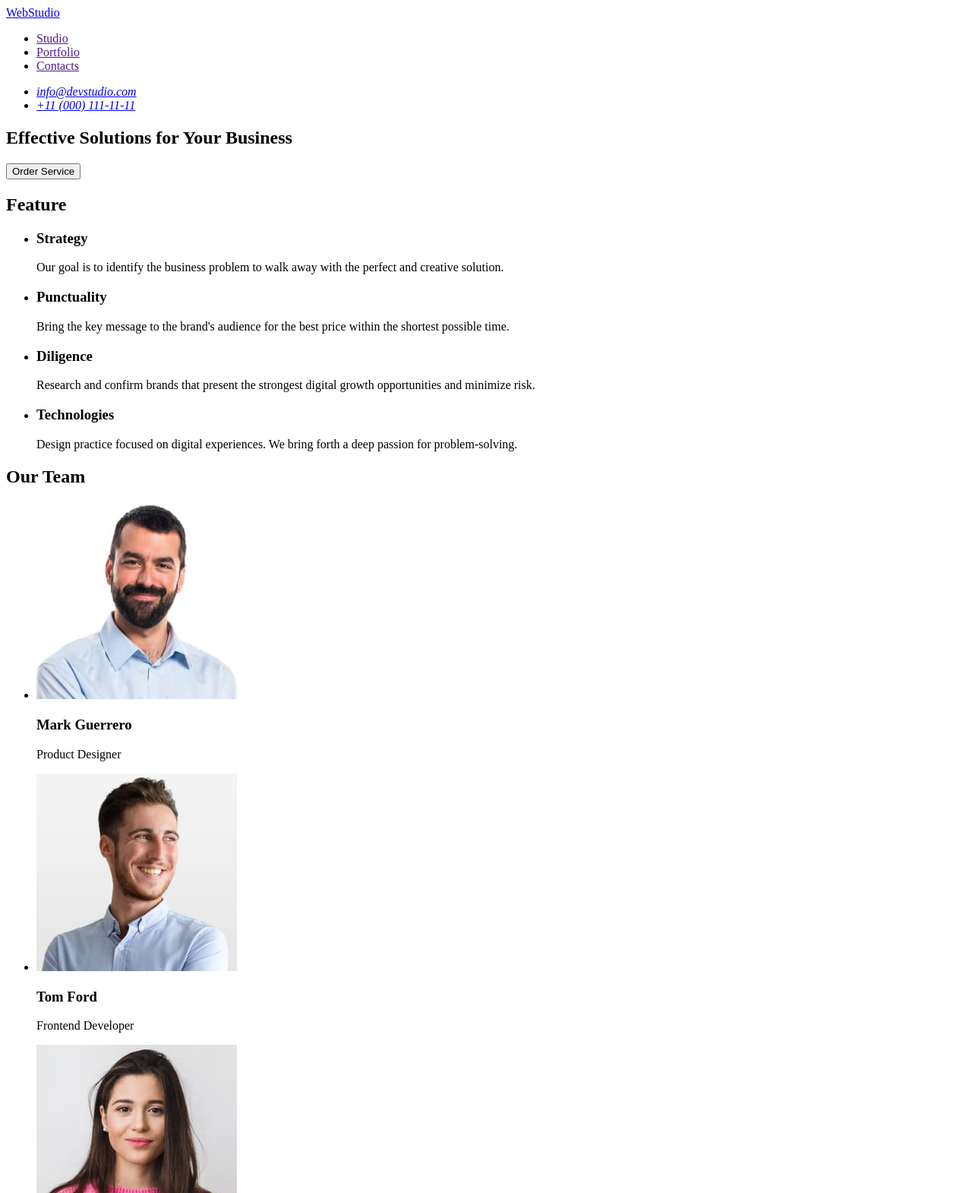
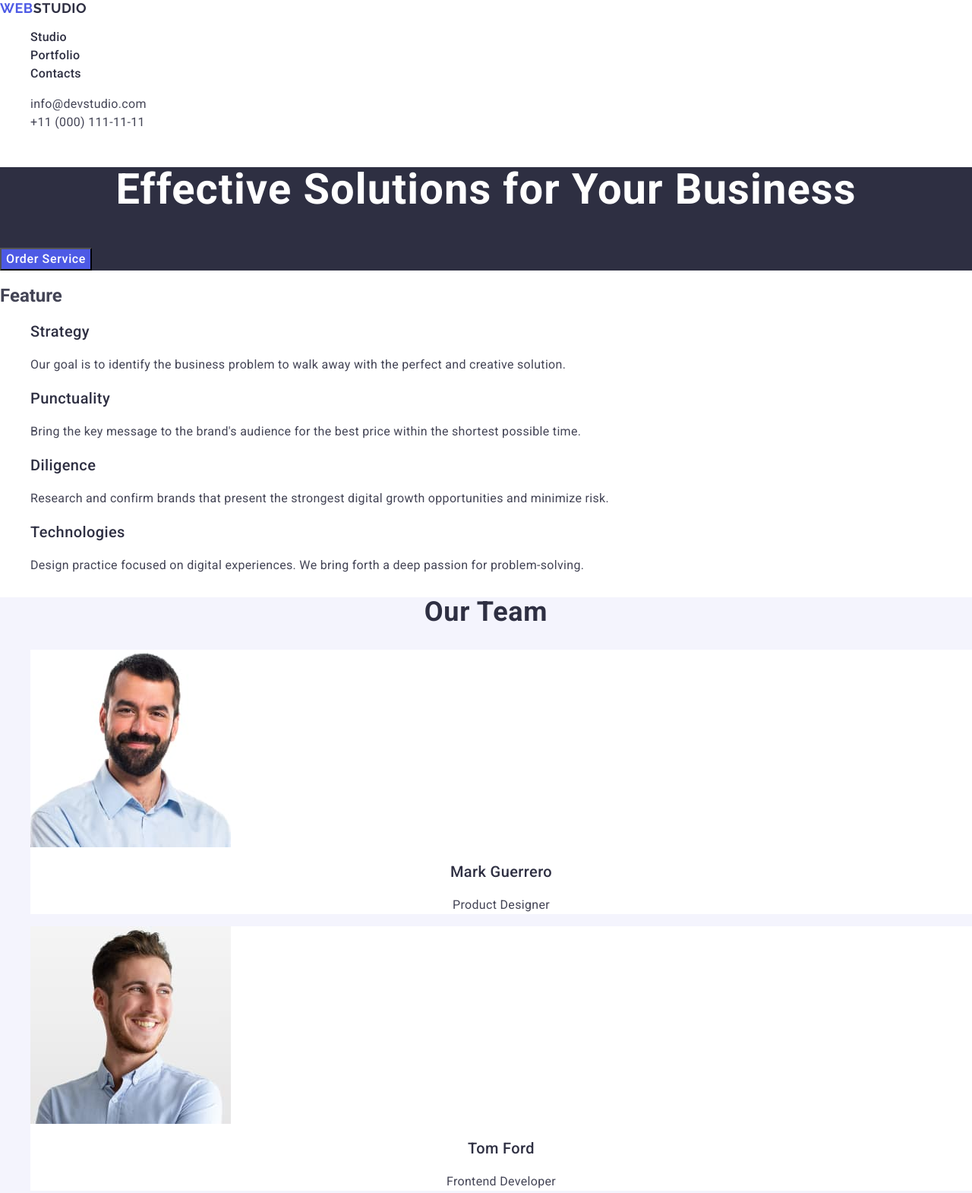
Before and after one commit to KsuxaMilahka/goit-markup-hw-02, a plain HTML site: page index.html in a window 1280 px wide. Shown: the top 1570 px of the page at 76% size. Drawn offline with nearby package versions, Linux system fonts and the light colour scheme.

Commit message:
Add files via upload

```diff
--- /dev/null
+++ b/css/styles.css
@@ -0,0 +1,212 @@
+ul,
+ol {
+    list-style-type: none;
+}
+
+a {
+    text-decoration: none;
+    color: inherit;
+}
+
+button {
+    cursor: pointer;
+    font-family: inherit;
+}
+
+img {
+    display: block;
+}
+
+body {
+    font-family: 'Roboto', sans-serif;
+    color: #434455;
+    background-color: #ffffff;
+}
+
+/* Header*/
+.logo {
+    font-family: "Raleway", sans-serif;
+    font-weight: 700;
+    font-size: 18px;
+    line-height: 1.17;
+    letter-spacing: 0.03em;
+    text-transform: uppercase;
+    color: #2e2f42;
+}
+
+.accent-color {
+    color: #4d5ae5;
+}
+
+.menu-item {
+    font-weight: 500;
+    font-size: 16px;
+    line-height: 1.5;
+    letter-spacing: 0.02em;
+    color: #2e2f42;
+}
+
+.menu-link:hover,
+.menu-link:focus {
+    color: #404bbf;
+}
+
+.menu-link:active {
+    color: #404bbf;
+}
+
+.contact-list {
+    font-weight: 400;
+    font-size: 16px;
+    line-height: 1.5;
+    letter-spacing: 0.02em;
+    color: #434455;
+    font-style: normal;
+}
+
+.contacts-list-link:hover,
+.contacts-list-link:focus {
+    font-weight: 400;
+    font-size: 16px;
+    line-height: 1.5;
+    letter-spacing: 0.02em;
+    color: #404bbf;
+}
+
+/*Section 1 hero*/
+.hero {
+    background-color: #2e2f42;
+}
+
+.main-title {
+    font-size: 56px;
+    line-height: 1.07;
+    letter-spacing: 0.02em;
+    text-align: center;
+    color: #ffffff;
+}
+
+.order-service-btn {
+    font-weight: 500;
+    font-size: 16px;
+    line-height: 1.5;
+    letter-spacing: 0.04em;
+    color: #ffffff;
+    background-color: #4d5ae5;
+}
+
+.order-service-btn:hover,
+.order-service-btn:focus {
+    background-color: #404bbf;
+    font-weight: 600;
+    font-size: 16px;
+    letter-spacing: 0.04em;
+    color: #ffffff;
+}
+
+/*Section 2 feature*/
+
+.feature-list-item-title {
+    font-weight: 500;
+    font-size: 20px;
+    line-height: 1.2;
+    letter-spacing: 0.02em;
+    color: #2e2f42;
+}
+
+.feature-list-item-text {
+    font-size: 16px;
+    line-height: 1.5;
+    letter-spacing: 0.02em;
+}
+
+/*Section 3 Team*/
+
+.team {
+    background-color: #f4f4fd;
+}
+
+.section-title {
+    font-size: 36px;
+    line-height: 1.11;
+    letter-spacing: 0.02em;
+    text-transform: capitalize;
+    text-align: center;
+    color: #2e2f42;
+}
+
+.team-list-item {
+    background-color: #ffffff;
+}
+
+.team-list-fullname {
+    font-weight: 500;
+    font-size: 20px;
+    line-height: 1.2;
+    letter-spacing: 0.02em;
+    text-align: center;
+    color: #2e2f42;
+}
+
+.team-list-text {
+    font-size: 16px;
+    line-height: 1.5;
+    letter-spacing: 0.02em;
+    text-align: center;
+}
+
+/*Section 4 portfolio*/
+
+.section-title {
+    font-size: 36px;
+    line-height: 1.11;
+    letter-spacing: 0.02em;
+    text-transform: capitalize;
+    text-align: center;
+    color: #2e2f42;
+}
+
+.portfolio-list-item {
+    background-color: #ffffff;
+}
+
+
+.portfolio-list-title {
+    font-weight: 500;
+    font-size: 20px;
+    line-height: 1.2;
+    letter-spacing: 0.02em;
+    color: #2e2f42;
+}
+
+.portfolio-list-text {
+    font-size: 16px;
+    line-height: 1.5;
+    letter-spacing: 0.02em;
+}
+
+/*Footer*/
+.page-footer {
+    background-color: #2e2f42;
+}
+
+.footer-logo {
+    font-family: "Raleway", sans-serif;
+    font-weight: 700;
+    font-size: 18px;
+    line-height: 1.17;
+    letter-spacing: 0.03em;
+    text-transform: uppercase;
+    color: #f4f4fd;
+}
+
+.accent-color-footer {
+    color: #4d5ae5;
+}
+
+.footer-text {
+    font-size: 16px;
+    line-height: 1.5;
+    letter-spacing: 0.02em;
+    color: #f4f4fd;
+}
--- a/index.html
+++ b/index.html
@@ -5,27 +5,47 @@
     <meta charset="UTF-8">
     <meta name="viewport" content="width=device-width, initial-scale=1.0">
     <title>WebStudio</title>
+
+    <!--Modern Normalize links-->
+    <link rel="stylesheet"
+        href="https://cdnjs.cloudflare.com/ajax/libs/modern-normalize/2.0.0/modern-normalize.min.css">
+
+    <!--Google Fonts links-->
+    <link rel="preconnect" href="https://fonts.googleapis.com">
+    <link rel="preconnect" href="https://fonts.gstatic.com" crossorigin>
+    <link href="https://fonts.googleapis.com/css2?family=Raleway:wght@700&family=Roboto:wght@400;500;700&display=swap"
+        rel="stylesheet">
+
+    <!--Own styles link-->
+    <link rel="stylesheet" href="./css/styles.css">
 </head>
 
 <body>
 
     <header>
 
-        <nav>
-            <a href="./index.html">WebStudio</a>
-            <ul>
-                <li><a href="">Studio</a></li>
-                <li><a href="">Portfolio</a></li>
-                <li><a href="">Contacts</a></li>
+        <nav class="page-navigation">
+            <a class="logo" href="./index.html">
+                <span class="accent-color">Web</span>Studio</a>
+            <ul class="menu">
+                <li class="menu-item">
+                    <a class="menu-link" href="">Studio</a>
+                </li>
+                <li class="menu-item">
+                    <a class="menu-link" href="#portfolio">Portfolio</a>
+                </li>
+                <li class="menu-item">
+                    <a class="menu-link" href="">Contacts</a>
+                </li>
             </ul>
         </nav>
-        <address>
-            <ul>
-                <li>
-                    <a href="mailto:info@devstudio.com">info@devstudio.com</a>
+        <address class="contact-block">
+            <ul class="contact-list">
+                <li class="contacts-list-item">
+                    <a class="contacts-list-link" href="mailto:info@devstudio.com">info@devstudio.com</a>
                 </li>
-                <li>
-                    <a href="tel:+110001111111">+11 (000) 111-11-11</a>
+                <li class="contacts-list-item">
+                    <a class="contacts-list-link" href="tel:+110001111111">+11 (000) 111-11-11</a>
                 </li>
             </ul>
         </address>
@@ -33,71 +53,122 @@
 
     <main>
         <!--Section 1-->
-        <section>
-            <h1>Effective Solutions
+        <section class="hero">
+            <h1 class="main-title">Effective Solutions
                 for Your Business</h1>
-            <button type="button">Order Service</button>
+            <button class="order-service-btn" type="button">Order Service</button>
         </section>
         <!--Section 2-->
-        <section>
+        <section class="feature">
             <h2>Feature</h2>
-            <ul>
-                <li>
-                    <h3>Strategy</h3>
-                    <p>Our goal is to identify the business
+            <ul class="feature-list">
+                <li class="feature-list-item">
+                    <h3 class="feature-list-item-title">Strategy</h3>
+                    <p class="feature-list-item-text">Our goal is to identify the business
                         problem to walk away with the perfect and creative solution.
                     </p>
                 </li>
-                <li>
-                    <h3>Punctuality</h3>
-                    <p>Bring the key message to the brand's audience for the best price within the shortest possible
+                <li class="feature-list-item">
+                    <h3 class="feature-list-item-title">Punctuality</h3>
+                    <p class="feature-list-item-text">Bring the key message to the brand's audience for the best price
+                        within the shortest possible
                         time.</p>
                 </li>
-                <li>
-                    <h3>Diligence</h3>
-                    <p>Research and confirm brands that present the strongest digital growth opportunities and minimize
+                <li class="feature-list-item">
+                    <h3 class="feature-list-item-title">Diligence</h3>
+                    <p class="feature-list-item-text">Research and confirm brands that present the strongest digital
+                        growth opportunities and minimize
                         risk.</p>
                 </li>
-                <li>
-                    <h3>Technologies</h3>
-                    <p>Design practice focused on digital experiences. We bring forth a deep passion for
+                <li class="feature-list-item">
+                    <h3 class="feature-list-item-title">Technologies</h3>
+                    <p class="feature-list-item-text">Design practice focused on digital experiences. We bring forth a
+                        deep passion for
                         problem-solving.</p>
                 </li>
             </ul>
         </section>
         <!--Section 3-->
-        <section>
-            <h2>Our Team</h2>
-            <ul>
-                <li>
-                    <img src="./images/mark-guerrero.jpg" alt="Mark Guerrero avatar" width="264" height="260" />
-                    <h3>Mark Guerrero</h3>
-                    <p>Product Designer</p>
+        <section class="team">
+            <h2 class="section-title">Our Team</h2>
+            <ul class="team-list">
+                <li class="team-list-item">
+                    <img class="team-list-avatar" src="./images/team/mark-guerrero.jpg" alt="Mark Guerrero avatar"
+                        width="264" height="260" />
+                    <h3 class="team-list-fullname">Mark Guerrero</h3>
+                    <p class="team-list-text">Product Designer</p>
                 </li>
-                <li>
-                    <img src="./images/tom-ford.jpg" alt="Tom ford avatar" width="264" height="260" />
-                    <h3>Tom Ford</h3>
-                    <p>Frontend Developer</p>
+                <li class="team-list-item">
+                    <img class="team-list-avatar" src="./images/team/tom-ford.jpg" alt="Tom ford avatar" width="264"
+                        height="260" />
+                    <h3 class="team-list-fullname">Tom Ford</h3>
+                    <p class="team-list-text">Frontend Developer</p>
                 </li>
-                <li>
-                    <img src="./images/camila-garcia.jpg" alt="Camila Garcia avatar" width="264" height="260" />
-                    <h3>Camila Garcia</h3>
-                    <p>Marketing</p>
+                <li class="team-list-item">
+                    <img class="team-list-avatar" src="./images/team/camila-garcia.jpg" alt="Camila Garcia avatar"
+                        width="264" height="260" />
+                    <h3 class="team-list-fullname">Camila Garcia</h3>
+                    <p class="team-list-text">Marketing</p>
                 </li>
-                <li>
-                    <img src="./images/daniel-wilson.jpg" alt="Daniel Wilson avatar" width="264" height="260" />
-                    <h3>Daniel Wilson</h3>
-                    <p>UI Designer</p>
+                <li class="team-list-item">
+                    <img class="team-list-avatar" src="./images/team/daniel-wilson.jpg" alt="Daniel Wilson avatar"
+                        width="264" height="260" />
+                    <h3 class="team-list-fullname">Daniel Wilson</h3>
+                    <p class="team-list-text">UI Designer</p>
                 </li>
             </ul>
         </section>
 
+        <!--Section 4-->
+        <section class="portfolio">
+            <h2 class="section-title" id="portfolio">Our Portfolio</h2>
+            <ul class="portfolio-list">
+                <li class="portfolio-list-item">
+                    <img class="portfolio-list-img" src="./images/portfolio/banking-app.jpg" alt="Menu banking-app"
+                        width="720" height="600">
+                    <h3 class="portfolio-list-title">Banking App</h3>
+                    <p class="portfolio-list-text">App</p>
+                </li>
+                <li class="portfolio-list-item">
+                    <img class="portfolio-list-img" src="./images/portfolio/cashless-payment.jpg"
+                        alt="Two phones connect" width="720" height="600">
+                    <h3 class="portfolio-list-title">Cashless Payment</h3>
+                    <p class="portfolio-list-text">Marketing</p>
+                </li>
+                <li class="portfolio-list-item">
+                    <img class="portfolio-list-img" src="./images/portfolio/meditation-app.jpg" alt="Laptop and phone"
+                        width="720" height="600">
+                    <h3 class="portfolio-list-title">Meditation App</h3>
+                    <p class="portfolio-list-text">App</p>
+                </li>
+                <li class="portfolio-list-item">
+                    <img class="portfolio-list-img" src="./images/portfolio/taxi-service.jpg"
+                        alt="photo of the phone above the dashboard in the driver's seat" width="720" height="600">
+                    <h3 class="portfolio-list-title">Taxi Service</h3>
+                    <p class="portfolio-list-text">Marketing</p>
+                </li>
+                <li class="portfolio-list-item">
+                    <img class="portfolio-list-img" src="./images/portfolio/screen-illustrations.jpg"
+                        alt="screen-illustrations" width="720" height="600">
+                    <h3 class="portfolio-list-title">Screen Illustrations</h3>
+                    <p class="portfolio-list-text">Design</p>
+                </li>
+                <li class="portfolio-list-item">
+                    <img class="portfolio-list-img" src="./images/portfolio/online-courses.jpg"
+                        alt="photo of a girl with a phone" width="720" height="600">
+                    <h3 class="portfolio-list-title">Online Courses</h3>
+                    <p class="portfolio-list-text">Marketing</p>
+                </li>
+            </ul>
+        </section>
 
     </main>
 
-    <footer>
-        <a href="./index.html">WebStudio</a>
-        <p>Increase the flow of customers and sales for your business with digital marketing & growth solutions.</p>
+    <!--Footer-->
+    <footer class="page-footer">
+        <a class="footer-logo" href="./index.html"><span class="accent-color-footer">Web</span>Studio</a>
+        <p class="footer-text">Increase the flow of customers and sales for your business with digital marketing &
+            growth solutions.</p>
     </footer>
 
 </body>
```
Also changed, not shown: images/portfolio/banking-app.jpg (added), images/portfolio/cashless-payment.jpg (added), images/portfolio/meditation-app.jpg (added), images/portfolio/online-courses.jpg (added), images/portfolio/screen-illustrations.jpg (added), images/portfolio/taxi-service.jpg (added), images/team/camila-garcia.jpg (added), images/team/daniel-wilson.jpg (added), images/team/mark-guerrero.jpg (added), images/team/tom-ford.jpg (added).
